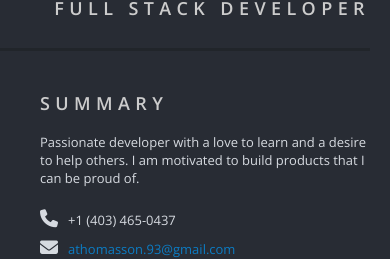
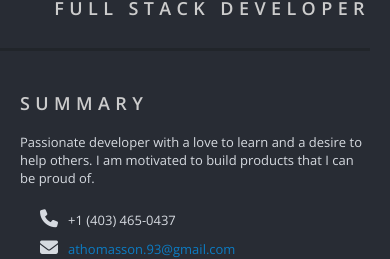
Before and after one commit to AnthonyThomasson/portfolio, a React (Vite) app in the folder client/: page / in a window 390 px wide. Shown: the part 164-423 px from the top of the page. Built offline with nearby package versions, Linux system fonts and the light colour scheme; no server answers.

Commit message:
Making padding adjustment

```diff
--- a/client/src/styles/Home.css
+++ b/client/src/styles/Home.css
@@ -191,7 +191,7 @@
         padding: 20px 20px 0 20px !important;
     }
     .right-content {
-        margin-left: 20px !important;
+        margin-left: 0px !important;
     }
     .technologies {
         margin-top: 10px !important;
@@ -225,7 +225,7 @@
     }
     .summary {
         border-left: none !important;
-        padding-left: 20px !important;
+        padding-left: 0px !important;
     }
     .links {
         padding-left: 20px !important;
```
